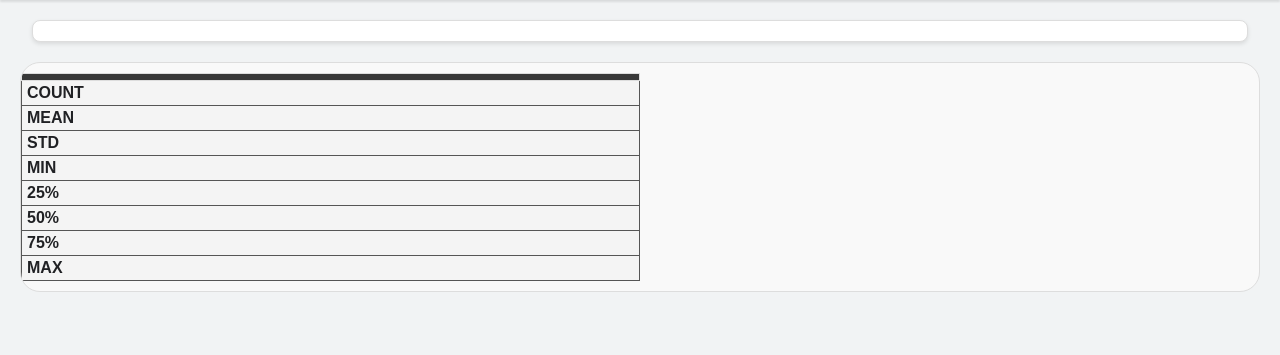
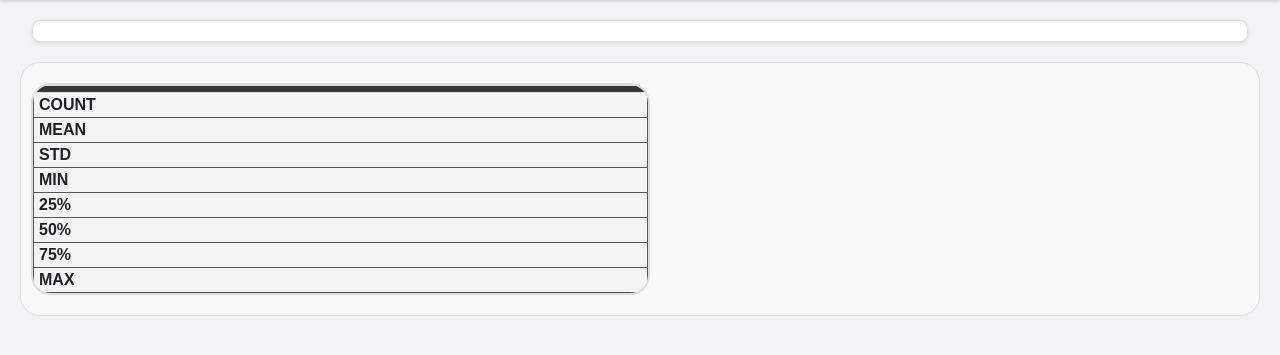
Before and after one commit to Tirth9000/Analytica-Hub-Project, a Django app: template templates/analytic.html in a window 1280 px wide. Shown: the part 81-436 px from the top of the page. Run offline with Django 5.2, Linux system fonts and the light colour scheme; the template is opened without the code that fills it, so the values that code supplies are empty.

Commit message:
frontend modified

```diff
--- a/static/analytic.css
+++ b/static/analytic.css
@@ -280,12 +280,17 @@ padding-top: 10px;
 padding-bottom: 10px;
 }
 
-.desc-container {
-  width: 50%;
+.inner-container {
+  overflow-x: auto;
+  max-width: 50%;
+  margin: 10px;
+  border: 2px solid #ddd;
+  border-radius: 20px;
+  background-color: #f9f9f9;
 }
 
 .modern-table {
-/* width: 100%;  */
+width: 100%;
 border-collapse: collapse;
 font-family: 'Arial', sans-serif;
 text-align: left;
--- a/templates/analytic.html
+++ b/templates/analytic.html
@@ -68,10 +68,11 @@
 
 
     <div class="table-container">
-        <table class="desc-container modern-table">
+      <div class="inner-container">
+        <table class="modern-table">
           <thead>
             <tr>
-              <th class="fixed-column"></th> <!-- Empty cell for the fixed column header -->
+              <th class="fixed-column"></th>
               {% for column in desc_columns %}
               <th class="fixed-column">{{ column|upper }}</th>
               {% endfor %}
@@ -129,6 +130,7 @@
           </tbody>
         </table>
       </div>
+    </div>
 
     </body>
     </html>
```
Lines whose indentation alone changed are shown as unchanged.
